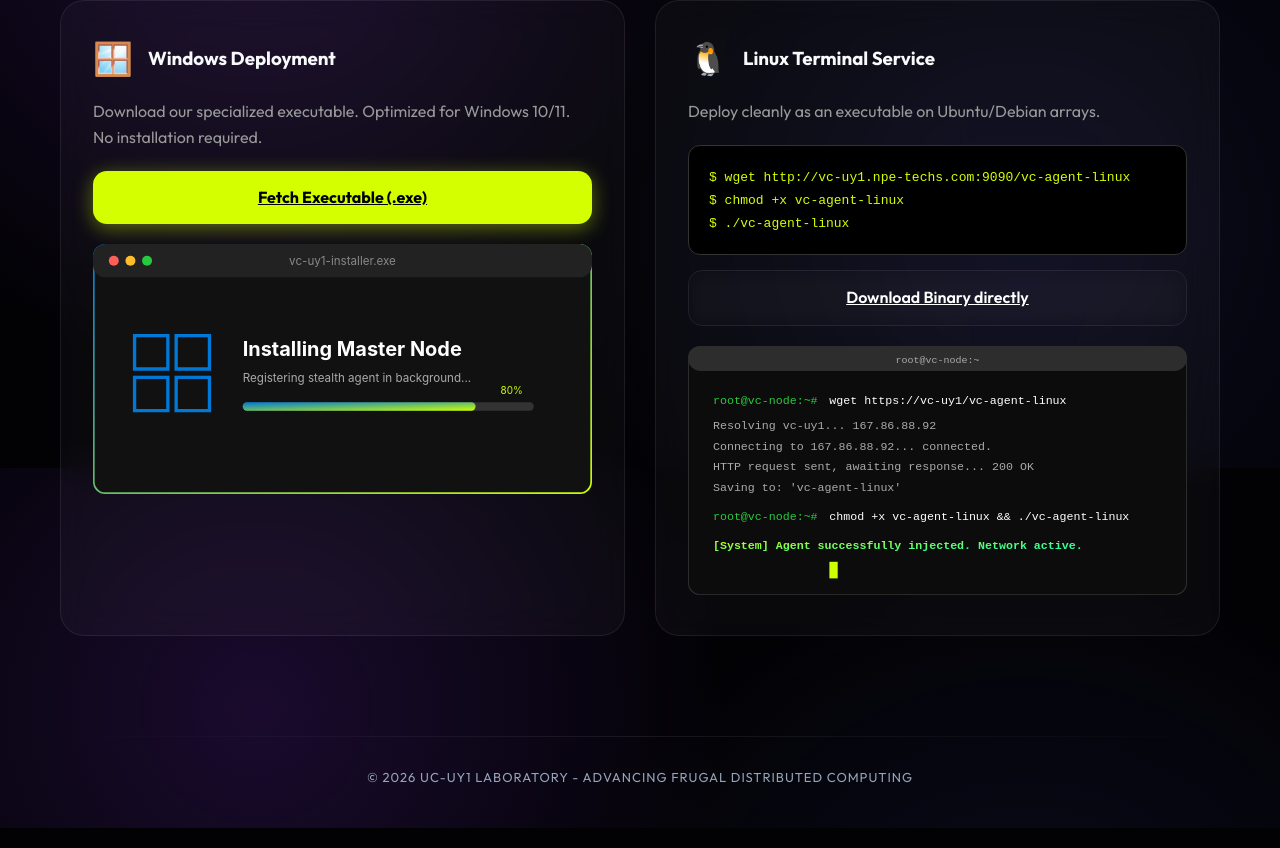
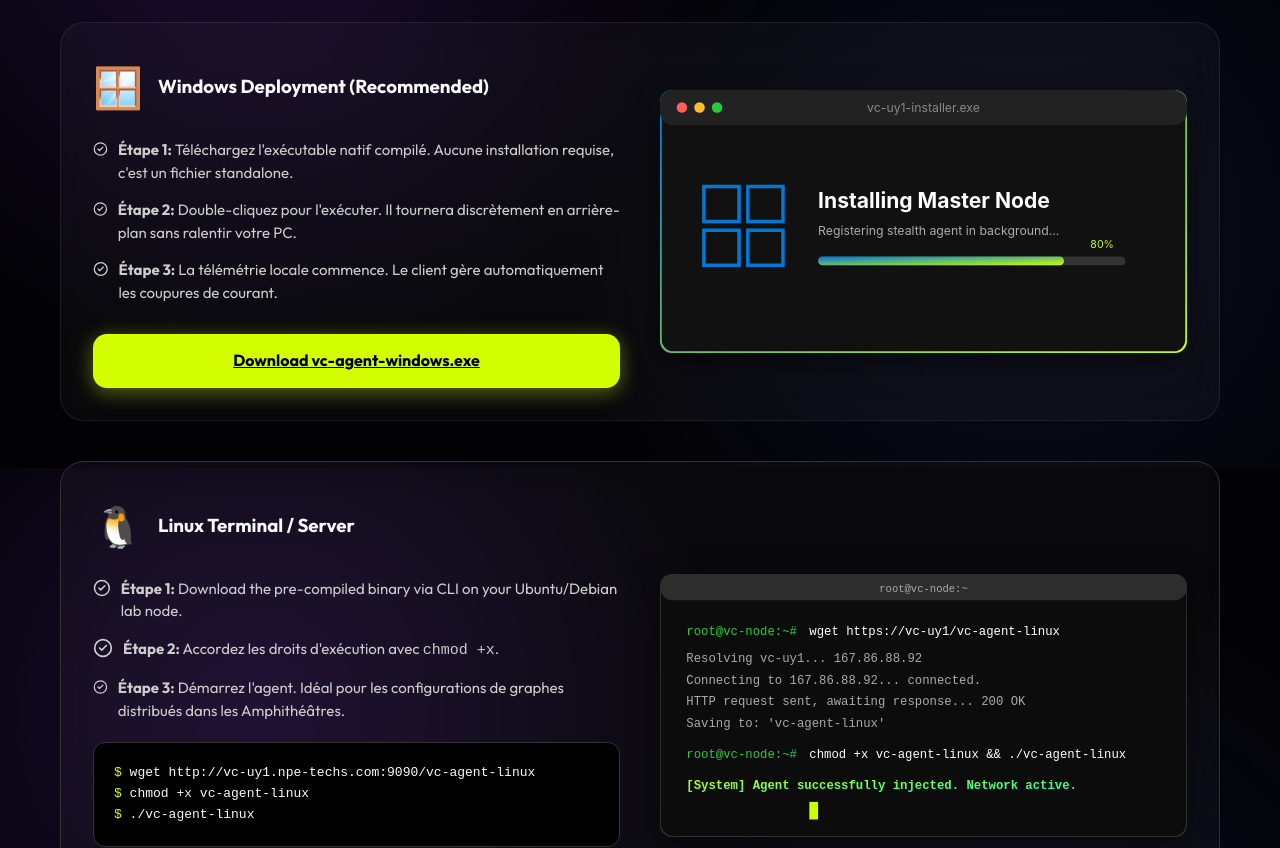
Before and after one commit to neussi/vc-uy1, a React (Vite) app in the folder frontend/: page /volunteers in a window 1280 px wide. Shown: the part 332-1180 px from the top of the page. Built offline with nearby package versions, Linux system fonts and the light colour scheme.

Commit message:
Fix: Remove unused Cpu import for strict TS build

```diff
--- a/frontend/src/App.css
+++ b/frontend/src/App.css
@@ -109,4 +109,4 @@
   filter: blur(80px);
   border-radius: 50%;
   z-index: -1;
-}
+}.step-list { margin-top: 20px; display: flex; flex-direction: column; gap: 15px; } .step { display: flex; align-items: flex-start; gap: 10px; color: #ccc; line-height: 1.5; font-size: 15px; }
--- a/frontend/src/App.tsx
+++ b/frontend/src/App.tsx
@@ -1,6 +1,7 @@
+import { useState, useEffect } from 'react';
 import { BrowserRouter as Router, Routes, Route, Link, useLocation } from 'react-router-dom';
 import { motion, AnimatePresence, type Variants } from 'framer-motion';
-import { Activity, Shield, Download, Info, Book, LogIn, Server, Cpu, Zap, ArrowRight, User, Globe, Lock } from 'lucide-react';
+import { Activity, Shield, Download, Info, Book, LogIn, Server, Zap, ArrowRight, User, Globe, Lock, CheckCircle2 } from 'lucide-react';
 import './App.css';
 
 // --- ANIMATION VARIANTS ---
@@ -55,6 +56,25 @@ function NavLink({ to, children, active, icon, className = "" }: any) {
 
 // --- PAGES ---
 function LandingPage() {
+  const [liveData, setLiveData] = useState<any[]>([]);
+
+  useEffect(() => {
+    const fetchLiveFeed = async () => {
+      try {
+        const res = await fetch('/feed');
+        if (res.ok) {
+          const data = await res.json();
+          setLiveData(data);
+        }
+      } catch (e) {
+        console.error("Live feed offline");
+      }
+    };
+    fetchLiveFeed();
+    const interval = setInterval(fetchLiveFeed, 5000);
+    return () => clearInterval(interval);
+  }, []);
+
   return (
     <motion.section className="page-content hero-section" variants={pageVariants} initial="initial" animate="animate" exit="exit">
       <div className="hero-grid">
@@ -67,22 +87,57 @@ function LandingPage() {
           </div>
         </div>
         <div className="hero-visual">
-          <motion.div className="floating-glow" animate={{ y: [0, -20, 0], rotate: [0, 5, 0] }} transition={{ duration: 6, repeat: Infinity, ease: "easeInOut" }}>
-            <div className="visual-card card-glass pulse">
-              <Cpu size={80} className="neon-text" />
-              <div style={{ marginTop: 20 }}>
-                <div style={{ fontSize: 12, opacity: 0.5 }}>INFRASTRUCTURE STATE</div>
-                <div style={{ fontSize: 24, fontWeight: 700 }}>OPTIMIZED</div>
-              </div>
-            </div>
+          <motion.div className="floating-glow" animate={{ y: [0, -10, 0] }} transition={{ duration: 6, repeat: Infinity, ease: "easeInOut" }}>
+            <img src="/architecture.svg" alt="Distributed Architecture" style={{ width: '100%', borderRadius: 20, boxShadow: '0 20px 40px rgba(0,0,0,0.5)' }} />
           </motion.div>
         </div>
       </div>
-      <motion.div className="stats-strip" variants={staggerContainer} initial="initial" animate="animate">
+
+      <motion.div className="stats-strip" variants={staggerContainer} initial="initial" animate="animate" style={{ marginTop: 60 }}>
         <StatCard icon={<Server />} value="484k" label="Snapshots Collected" />
         <StatCard icon={<Zap />} value="82.4%" label="Prediction F1-Score" />
         <StatCard icon={<Shield />} value="< 8MB" label="Model Footprint" />
       </motion.div>
+
+      <div style={{ marginTop: 80 }}>
+        <h3 style={{ fontSize: 24, marginBottom: 20, display: 'flex', alignItems: 'center', gap: 10 }}><Activity className="neon-text" /> Live Volunteer Telemetry Stream</h3>
+        <p style={{ marginBottom: 20, color: '#aaa' }}>Real-time transmission from global nodes (last 50 packets). Full access is restricted to authenticated researchers.</p>
+        <div className="card-glass" style={{ maxHeight: 400, overflowY: 'auto', padding: 0 }}>
+          <table style={{ width: '100%', textAlign: 'left', borderCollapse: 'collapse' }}>
+            <thead>
+              <tr style={{ borderBottom: '1px solid #333', backgroundColor: 'rgba(0,0,0,0.5)' }}>
+                <th style={{ padding: '15px 20px', color: '#888' }}>Snapshot ID</th>
+                <th style={{ padding: '15px 20px', color: '#888' }}>Timestamp</th>
+                <th style={{ padding: '15px 20px', color: '#888' }}>CPU Load</th>
+                <th style={{ padding: '15px 20px', color: '#888' }}>RAM Usaage</th>
+                <th style={{ padding: '15px 20px', color: '#888' }}>Power State</th>
+              </tr>
+            </thead>
+            <tbody>
+              {liveData.map((s, i) => (
+                <motion.tr
+                  key={s.id}
+                  initial={{ opacity: 0, x: -10 }}
+                  animate={{ opacity: 1, x: 0 }}
+                  transition={{ delay: i * 0.05 }}
+                  style={{ borderBottom: '1px solid #222' }}
+                >
+                  <td style={{ padding: '15px 20px', fontFamily: 'monospace', color: '#ccff00' }}>#{s.id}</td>
+                  <td style={{ padding: '15px 20px', color: '#ddd' }}>{new Date(s.timestamp * 1000).toLocaleTimeString()}</td>
+                  <td style={{ padding: '15px 20px', color: '#ddd' }}>{s.cpu}%</td>
+                  <td style={{ padding: '15px 20px', color: '#ddd' }}>{s.ram}%</td>
+                  <td style={{ padding: '15px 20px' }}>
+                    {s.plugged ? <span style={{ color: '#27c93f', fontSize: 12 }}>⚡ PLUGGED</span> : <span style={{ color: '#ffbd2e', fontSize: 12 }}>🔋 {s.battery}%</span>}
+                  </td>
+                </motion.tr>
+              ))}
+              {liveData.length === 0 && (
+                <tr><td colSpan={5} style={{ padding: 40, textAlign: 'center', color: '#555' }}>Awaiting incoming streams...</td></tr>
+              )}
+            </tbody>
+          </table>
+        </div>
+      </div>
     </motion.section>
   );
 }
@@ -130,30 +185,59 @@ function VolunteersPage() {
   return (
     <motion.section className="page-content" variants={pageVariants} initial="initial" animate="animate" exit="exit" style={{ padding: '0 60px' }}>
       <h2 className="section-title">Join the <span className="neon-text">Movement</span></h2>
-      <p style={{ marginBottom: 30, color: '#aaa' }}>Help our academic research by donating small amounts of your computer's spare time. Our agents are completely secure and zero-friction.</p>
+      <p style={{ marginBottom: 30, color: '#aaa', fontSize: 18, maxWidth: 800 }}>Help our academic research by donating small amounts of your computer's spare time. Follow these secure, step-by-step guides to join the grid.</p>
 
-      <div className="guide-layout">
-        <div className="guide-card card-glass">
-          <div style={{ display: 'flex', alignItems: 'center', gap: '15px' }}><span style={{ fontSize: 32 }}>🪟</span> <h3>Windows Deployment</h3></div>
-          <p style={{ marginTop: 15, color: '#999' }}>Download our specialized executable. Optimized for Windows 10/11. No installation required.</p>
-          <a href="/vc-agent-windows.exe" download className="btn-wow" style={{ marginTop: 20, width: '100%', display: 'inline-block', textAlign: 'center' }}>Fetch Executable (.exe)</a>
-          <div className="img-container" style={{ marginTop: 20 }}>
-            <img src="/windows_diag.svg" alt="Setup" style={{ width: '100%', borderRadius: 12 }} />
+      <div style={{ display: 'flex', flexDirection: 'column', gap: '40px' }}>
+
+        {/* WINDOWS GUIDE */}
+        <div className="guide-card card-glass" style={{ display: 'flex', gap: 40 }}>
+          <div style={{ flex: 1 }}>
+            <div style={{ display: 'flex', alignItems: 'center', gap: '15px', marginBottom: 20 }}>
+              <span style={{ fontSize: 40 }}>🪟</span>
+              <h3>Windows Deployment <span className="neon-text">(Recommended)</span></h3>
+            </div>
+
+            <div className="step-list">
+              <div className="step"><CheckCircle2 className="neon-text" size={20} /> <span><strong>Étape 1:</strong> Téléchargez l'exécutable natif compilé. Aucune installation requise, c'est un fichier standalone.</span></div>
+              <div className="step"><CheckCircle2 className="neon-text" size={20} /> <span><strong>Étape 2:</strong> Double-cliquez pour l'exécuter. Il tournera discrètement en arrière-plan sans ralentir votre PC.</span></div>
+              <div className="step"><CheckCircle2 className="neon-text" size={20} /> <span><strong>Étape 3:</strong> La télémétrie locale commence. Le client gère automatiquement les coupures de courant.</span></div>
+            </div>
+
+            <a href="/vc-agent-windows.exe" download className="btn-wow" style={{ marginTop: 30, width: '100%', display: 'inline-block', textAlign: 'center' }}>Download vc-agent-windows.exe</a>
+          </div>
+
+          <div style={{ flex: 1, display: 'flex', alignItems: 'center', justifyContent: 'center' }}>
+            <img src="/windows_diag.svg" alt="Windows Setup Diagram" style={{ width: '100%', borderRadius: 12, boxShadow: '0 10px 30px rgba(0,0,0,0.5)' }} />
           </div>
         </div>
-        <div className="guide-card card-glass">
-          <div style={{ display: 'flex', alignItems: 'center', gap: '15px' }}><span style={{ fontSize: 32 }}>🐧</span> <h3>Linux Terminal Service</h3></div>
-          <p style={{ marginTop: 15, color: '#999' }}>Deploy cleanly as an executable on Ubuntu/Debian arrays.</p>
-          <div className="code-block" style={{ marginTop: 20, background: '#000', padding: 20, borderRadius: 12, fontSize: 13, border: '1px solid #333' }}>
-            <code style={{ color: 'var(--accent-neon)' }}>$ wget http://vc-uy1.npe-techs.com:9090/vc-agent-linux</code><br />
-            <code style={{ color: 'var(--accent-neon)' }}>$ chmod +x vc-agent-linux</code><br />
-            <code style={{ color: 'var(--accent-neon)' }}>$ ./vc-agent-linux</code>
+
+        {/* LINUX GUIDE */}
+        <div className="guide-card card-glass" style={{ display: 'flex', gap: 40, borderColor: '#333' }}>
+          <div style={{ flex: 1 }}>
+            <div style={{ display: 'flex', alignItems: 'center', gap: '15px', marginBottom: 20 }}>
+              <span style={{ fontSize: 40 }}>🐧</span>
+              <h3>Linux Terminal / Server</h3>
+            </div>
+
+            <div className="step-list">
+              <div className="step"><CheckCircle2 className="neon-text" size={20} /> <span><strong>Étape 1:</strong> Download the pre-compiled binary via CLI on your Ubuntu/Debian lab node.</span></div>
+              <div className="step"><CheckCircle2 className="neon-text" size={20} /> <span><strong>Étape 2:</strong> Accordez les droits d'exécution avec <code>chmod +x</code>.</span></div>
+              <div className="step"><CheckCircle2 className="neon-text" size={20} /> <span><strong>Étape 3:</strong> Démarrez l'agent. Idéal pour les configurations de graphes distribués dans les Amphithéâtres.</span></div>
+            </div>
+
+            <div className="code-block" style={{ marginTop: 20, background: '#000', padding: 20, borderRadius: 12, fontSize: 13, border: '1px solid #333', fontFamily: 'monospace' }}>
+              <span style={{ color: 'var(--accent-neon)' }}>$</span> wget http://vc-uy1.npe-techs.com:9090/vc-agent-linux<br />
+              <span style={{ color: 'var(--accent-neon)' }}>$</span> chmod +x vc-agent-linux<br />
+              <span style={{ color: 'var(--accent-neon)' }}>$</span> ./vc-agent-linux
+            </div>
+            <a href="/vc-agent-linux" download className="btn-outline" style={{ marginTop: 15, display: 'inline-block', width: '100%', textAlign: 'center' }}>Download Binary directly</a>
           </div>
-          <a href="/vc-agent-linux" download className="btn-outline" style={{ marginTop: 15, display: 'inline-block', width: '100%', textAlign: 'center' }}>Download Binary directly</a>
-          <div className="img-container" style={{ marginTop: 20 }}>
-            <img src="/linux_diag.svg" alt="Terminal" style={{ width: '100%', borderRadius: 12 }} />
+
+          <div style={{ flex: 1, display: 'flex', alignItems: 'center', justifyContent: 'center' }}>
+            <img src="/linux_diag.svg" alt="Linux Setup Diagram" style={{ width: '100%', borderRadius: 12, boxShadow: '0 10px 30px rgba(0,0,0,0.5)' }} />
           </div>
         </div>
+
       </div>
     </motion.section>
   );
```
Also changed, not shown: frontend/public/architecture.svg (added).
